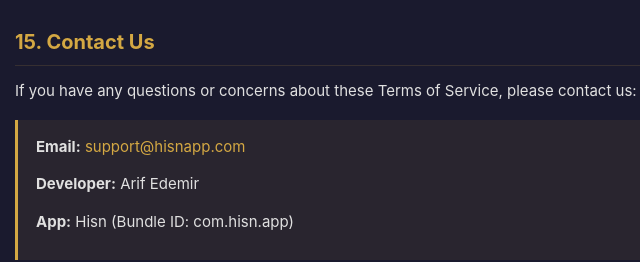
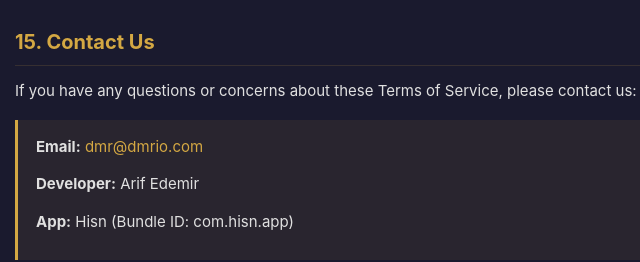
Before and after one commit to demrdev/privacy-policy, a plain HTML site: page hisn-terms.html in a window 1280 px wide. Shown: the part 4640-4902 px from the top of the page, 245-885 px from the left. Drawn offline with Linux system fonts and the light colour scheme.

Commit message:
fix(hisn): correct support contact email to dmr@dmrio.com

```diff
--- a/hisn-terms.html
+++ b/hisn-terms.html
@@ -286,7 +286,7 @@
     <h2>15. Contact Us</h2>
     <p>If you have any questions or concerns about these Terms of Service, please contact us:</p>
     <div class="highlight-box">
-        <p><strong>Email:</strong> <a href="mailto:support@hisnapp.com">support@hisnapp.com</a></p>
+        <p><strong>Email:</strong> <a href="mailto:dmr@dmrio.com">dmr@dmrio.com</a></p>
         <p><strong>Developer:</strong> Arif Edemir</p>
         <p><strong>App:</strong> Hisn (Bundle ID: com.hisn.app)</p>
     </div>
```
